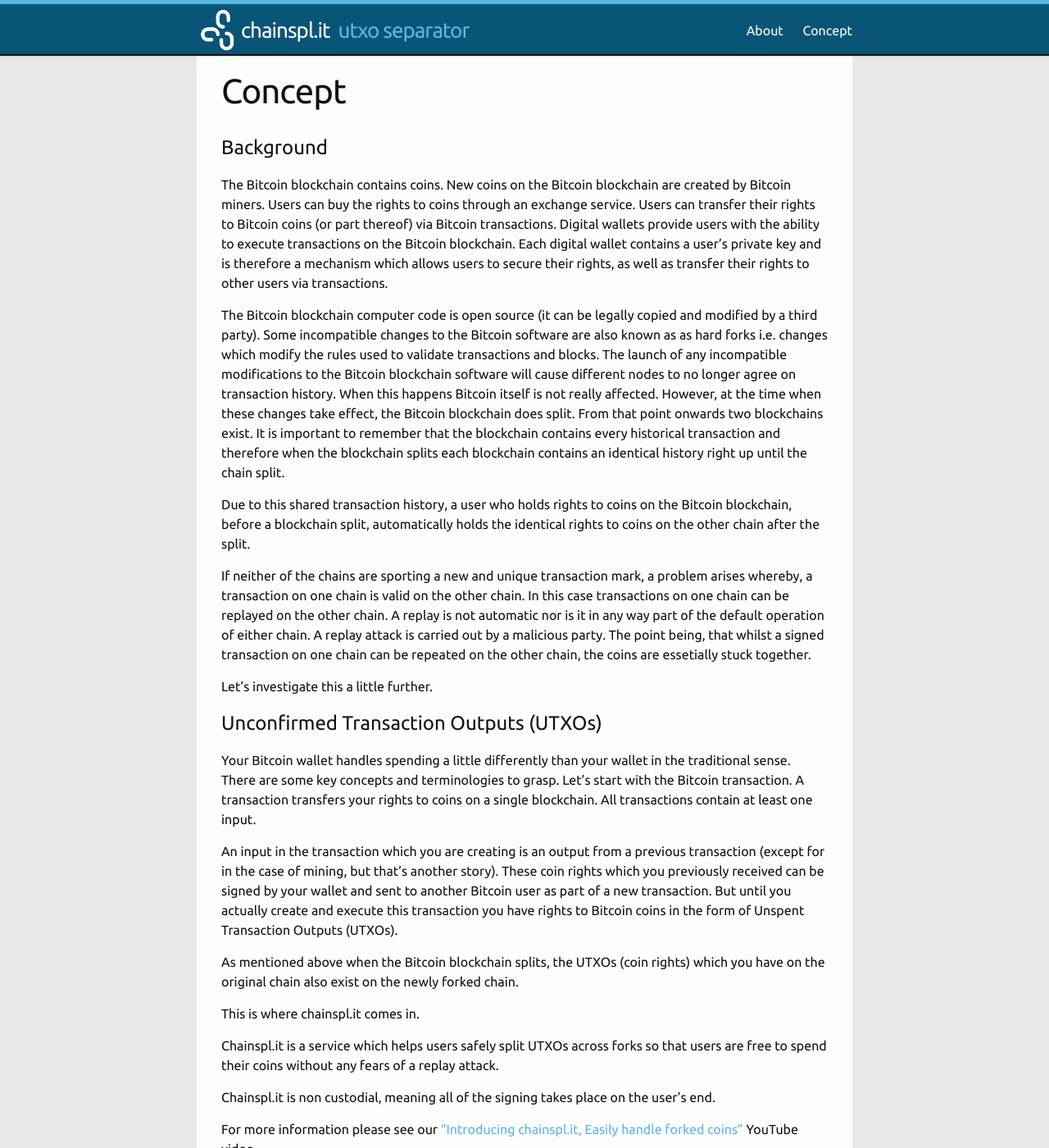
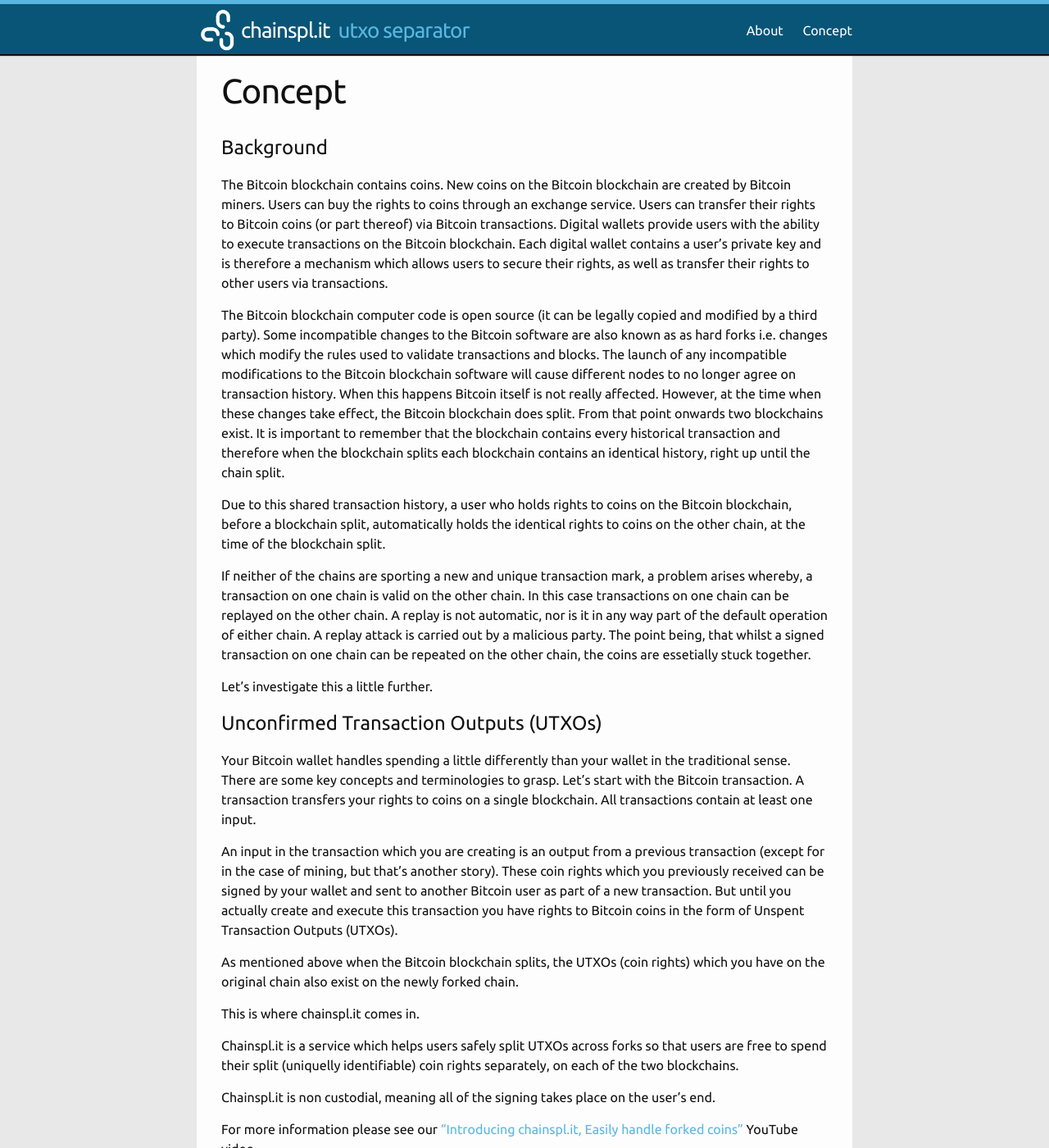
Before and after one commit to chainsplit/chainsplit-www, a Jekyll site: the page built from _pages/concept.md, in a window 1280 px wide and 1400 px high. Shown: the whole window at 82% size. Built offline with Jekyll 4.4.1, drawn with Linux system fonts in a browser that asks for light colours.

Commit message:
Slight changes to the punctuation

```diff
--- a/_pages/concept.md
+++ b/_pages/concept.md
@@ -7,11 +7,11 @@
 # Background
 The Bitcoin blockchain contains coins. New coins on the Bitcoin blockchain are created by Bitcoin miners. Users can buy the rights to coins through an exchange service. Users can transfer their rights to Bitcoin coins (or part thereof) via Bitcoin transactions. Digital wallets provide users with the ability to execute transactions on the Bitcoin blockchain. Each digital wallet contains a user’s private key and is therefore a mechanism which allows users to secure their rights, as well as transfer their rights to other users via transactions.
 
-The Bitcoin blockchain computer code is open source (it can be legally copied and modified by a third party). Some incompatible changes to the Bitcoin software are also known as as hard forks i.e. changes which modify the rules used to validate transactions and blocks. The launch of any incompatible modifications to the Bitcoin blockchain software will cause different nodes to no longer agree on transaction history. When this happens Bitcoin itself is not really affected. However, at the time when these changes take effect, the Bitcoin blockchain does split. From that point onwards two blockchains exist. It is important to remember that the blockchain contains every historical transaction and therefore when the blockchain splits each blockchain contains an identical history right up until the chain split.
+The Bitcoin blockchain computer code is open source (it can be legally copied and modified by a third party). Some incompatible changes to the Bitcoin software are also known as as hard forks i.e. changes which modify the rules used to validate transactions and blocks. The launch of any incompatible modifications to the Bitcoin blockchain software will cause different nodes to no longer agree on transaction history. When this happens Bitcoin itself is not really affected. However, at the time when these changes take effect, the Bitcoin blockchain does split. From that point onwards two blockchains exist. It is important to remember that the blockchain contains every historical transaction and therefore when the blockchain splits each blockchain contains an identical history, right up until the chain split.
 
-Due to this shared transaction history, a user who holds rights to coins on the Bitcoin blockchain, before a blockchain split, automatically holds the identical rights to coins on the other chain after the split.
+Due to this shared transaction history, a user who holds rights to coins on the Bitcoin blockchain, before a blockchain split, automatically holds the identical rights to coins on the other chain, at the time of the blockchain split.
 
-If neither of the chains are sporting a new and unique transaction mark, a problem arises whereby, a transaction on one chain is valid on the other chain. In this case transactions on one chain can be replayed on the other chain. A replay is not automatic nor is it in any way part of the default operation of either chain. A replay attack is carried out by a malicious party. The point being, that whilst a signed transaction on one chain can be repeated on the other chain, the coins are essetially stuck together.
+If neither of the chains are sporting a new and unique transaction mark, a problem arises whereby, a transaction on one chain is valid on the other chain. In this case transactions on one chain can be replayed on the other chain. A replay is not automatic, nor is it in any way part of the default operation of either chain. A replay attack is carried out by a malicious party. The point being, that whilst a signed transaction on one chain can be repeated on the other chain, the coins are essetially stuck together.
 
 Let's investigate this a little further.
 
@@ -24,7 +24,7 @@
 
 This is where chainspl.it comes in.
 
-Chainspl.it is a service which helps users safely split UTXOs across forks so that users are free to spend their coins without any fears of a replay attack.
+Chainspl.it is a service which helps users safely split UTXOs across forks so that users are free to spend their split (uniquelly identifiable) coin rights separately, on each of the two blockchains.
 
 Chainspl.it is non custodial, meaning all of the signing takes place on the user’s end.
 
```
